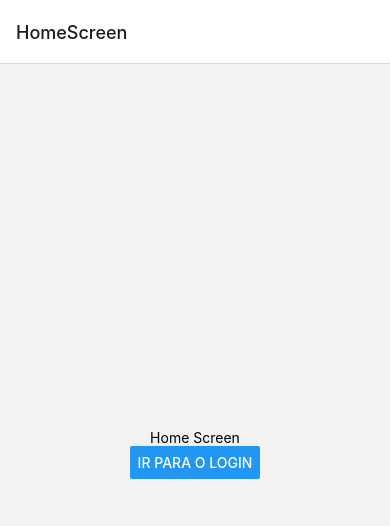
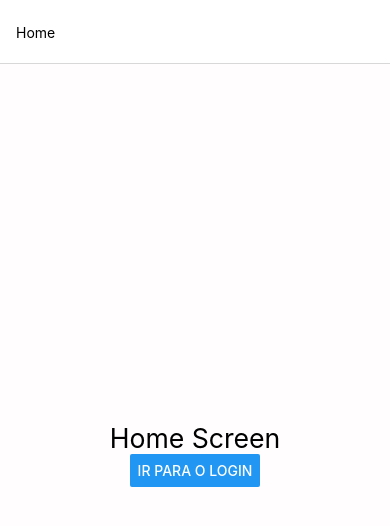
Before and after one commit to rodrigocode4/rn-template, a React Native app: screen /HomeScreen in a window 390 px wide. Shown: the top 526 px of the page. Built offline with nearby package versions, Linux system fonts and the light colour scheme.

Commit message:
refactor: add melhorias

```diff
--- a/package.json
+++ b/package.json
@@ -18,10 +18,10 @@
     "@react-navigation/native-stack": "^6.9.12",
     "@reduxjs/toolkit": "^1.9.3",
     "expo": "^48.0.6",
-    "expo-status-bar": "~1.4.2",
+    "expo-status-bar": "~1.4.4",
     "react": "18.2.0",
     "react-dom": "18.2.0",
-    "react-native": "0.71.4",
+    "react-native": "0.71.8",
     "react-native-safe-area-context": "^4.5.0",
     "react-native-screens": "^3.20.0",
     "react-native-web": "~0.18.12",
--- /dev/null
+++ b/src/components/Container/Container.tsx
@@ -0,0 +1,46 @@
+import * as React from 'react'
+
+import {
+  Keyboard,
+  KeyboardAvoidingView,
+  Platform,
+  TouchableWithoutFeedback,
+  View,
+  ViewProps
+} from 'react-native'
+import { makeStyles } from '~/infrastructure/theme/styles'
+
+type Props = {
+  children: React.ReactNode
+  style?: ViewProps['style']
+}
+
+export default function Container({ children, style }: Props) {
+  const styles = useStyles({ style })
+
+  return (
+    <KeyboardAvoidingView
+      style={styles.keyboardContainer}
+      behavior={Platform.OS === 'ios' ? 'padding' : undefined}
+    >
+      <TouchableWithoutFeedback onPress={Keyboard.dismiss}>
+        <View style={styles.container}>{children}</View>
+      </TouchableWithoutFeedback>
+    </KeyboardAvoidingView>
+  )
+}
+
+export const useStyles = makeStyles(
+  ({ palette }, { style }: Pick<Props, 'style'>) => ({
+    container: {
+      flex: 1,
+      backgroundColor: palette.primary.contrastText.main,
+      alignItems: 'center',
+      justifyContent: 'center',
+      ...(style as unknown[])
+    },
+    keyboardContainer: {
+      flex: 1
+    }
+  })
+)
--- /dev/null
+++ b/src/components/Container/index.ts
@@ -0,0 +1 @@
+export { default } from './Container'
--- a/src/modules/home/index.tsx
+++ b/src/modules/home/index.tsx
@@ -1,19 +1,27 @@
-import { View, Text, Button } from 'react-native'
+import { Text, Button } from 'react-native'
 import { useAppNavigation } from '../routes/Routes.hook'
+import { makeStyles } from '~/infrastructure/theme/styles'
+import Container from '~/components/Container'
 
 export default function HomeScreen() {
   const { navigate } = useAppNavigation()
+  const styles = useStyles()
 
   return (
-    <View style={{ flex: 1, alignItems: 'center', justifyContent: 'center' }}>
-      <Text>Home Screen</Text>
-
+    <Container>
+      <Text style={styles.text}>Home Screen</Text>
       <Button
         onPress={() => {
           navigate('LoginScreen')
         }}
         title="Ir para o Login"
       />
-    </View>
+    </Container>
   )
 }
+
+export const useStyles = makeStyles(({ spacing }) => ({
+  text: {
+    fontSize: spacing(4)
+  }
+}))
--- a/src/modules/login/Login.style.ts
+++ /dev/null
@@ -1,22 +0,0 @@
-import { makeStyles } from '~/infrastructure/theme/styles'
-
-export const useLoginStyles = makeStyles(({ palette, spacing }) => ({
-  container: {
-    flex: 1,
-    backgroundColor: palette.primary.contrastText.main,
-    alignItems: 'center',
-    justifyContent: 'center'
-  },
-  text: {
-    color: palette.common?.black,
-    fontSize: spacing(2),
-    textAlign: 'left',
-    backgroundColor: palette.primary.contrastText.dark
-  },
-  input: {
-    height: spacing(5),
-    width: spacing(40),
-    borderWidth: spacing(0.2),
-    paddingHorizontal: spacing()
-  }
-}))
--- a/src/modules/login/Login.tsx
+++ b/src/modules/login/Login.tsx
@@ -1,13 +1,14 @@
 import * as React from 'react'
-import { Button, Text, View } from 'react-native'
+import { Button, Text } from 'react-native'
 import { useDispatch, useSelector } from 'react-redux'
+import Container from '~/components/Container'
 import Input from '~/components/Input'
+import { makeStyles } from '~/infrastructure/theme/styles'
 import { selectLogin } from './Login.selector'
 import { actions } from './Login.slice'
-import { useLoginStyles } from './Login.style'
 
 export default () => {
-  const styles = useLoginStyles()
+  const styles = useStyles()
 
   const selectorLogin = useSelector(selectLogin)
   const dispatch = useDispatch()
@@ -21,7 +22,7 @@ export default () => {
   }
 
   return (
-    <View style={styles.container}>
+    <Container>
       <Input
         onChangeText={handleChangeEmail}
         value={selectorLogin.email}
@@ -43,6 +44,21 @@ export default () => {
       />
       <Text style={styles.text}>email: {selectorLogin.email}</Text>
       <Text style={styles.text}>password: {selectorLogin.password}</Text>
-    </View>
+    </Container>
   )
 }
+
+export const useStyles = makeStyles(({ palette, spacing }) => ({
+  text: {
+    color: palette.common?.black,
+    fontSize: spacing(2),
+    textAlign: 'left',
+    backgroundColor: palette.primary.contrastText.dark
+  },
+  input: {
+    height: spacing(5),
+    width: spacing(40),
+    borderWidth: spacing(0.2),
+    paddingHorizontal: spacing()
+  }
+}))
--- a/src/modules/routes/Routes.tsx
+++ b/src/modules/routes/Routes.tsx
@@ -6,6 +6,7 @@ import { createNativeStackNavigator } from '@react-navigation/native-stack'
 import HomeScreen from '../home'
 import Login from '../login'
 import { RootStackParamList, MainStackParamList } from './Routes.type'
+import { Text } from 'react-native'
 
 type NavigationContainerType = RootStackParamList & MainStackParamList
 
@@ -28,7 +29,15 @@ export const navigation = navigationSpreading()
 export const AppRoutes = () => {
   return (
     <NavigationContainer ref={navigationRef}>
-      <RootStack.Navigator>
+      <RootStack.Navigator
+        screenOptions={{
+          headerShown: true,
+          headerTitle: ({ children }) => {
+            return <Text>{children.replace('Screen', '')}</Text>
+          },
+          headerBackTitle: ''
+        }}
+      >
         <RootStack.Screen name="HomeScreen" component={HomeScreen} />
         <RootStack.Screen name="LoginScreen" component={Login} />
       </RootStack.Navigator>
```
Also changed, not shown: src/components/Input/Input.styles.ts (deleted, +0 -19 lines), src/components/Input/Input.tsx (+21 -2 lines), 1 other file (tests, documents, lock files or other folders).
